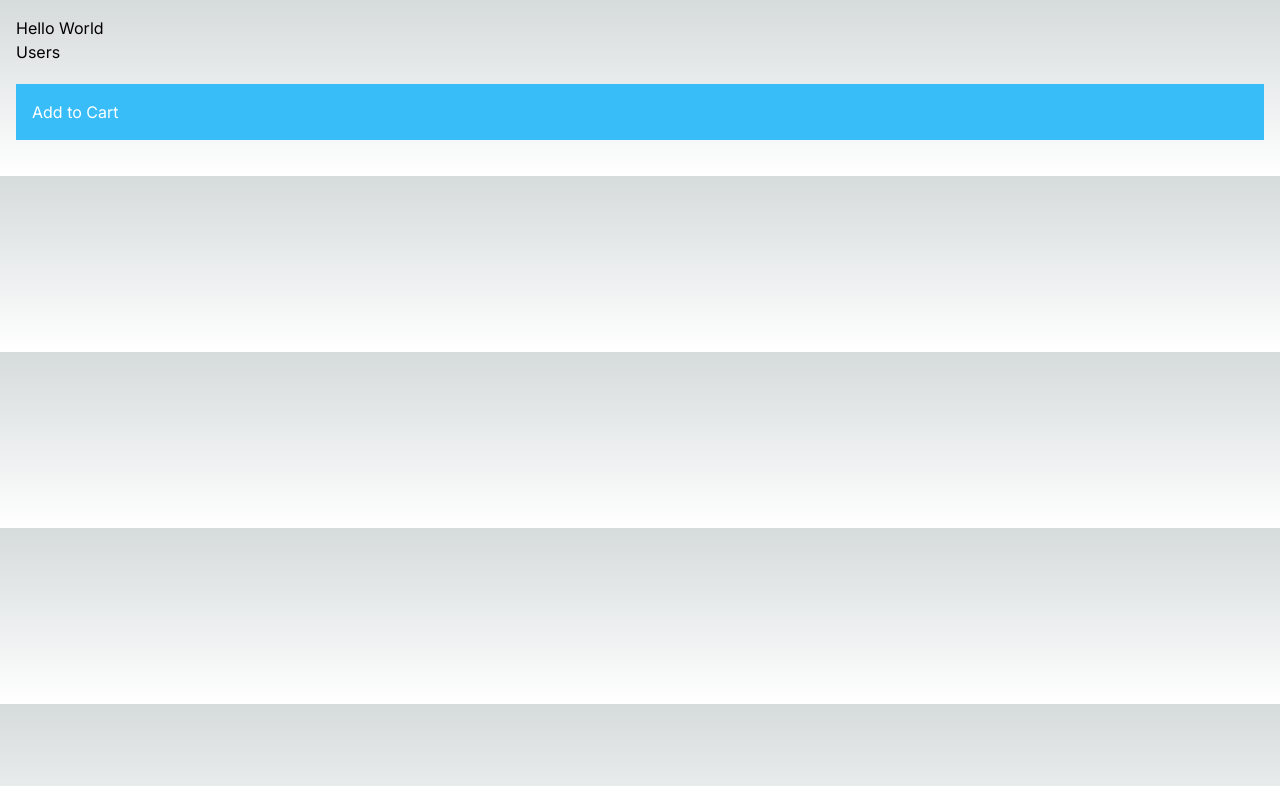
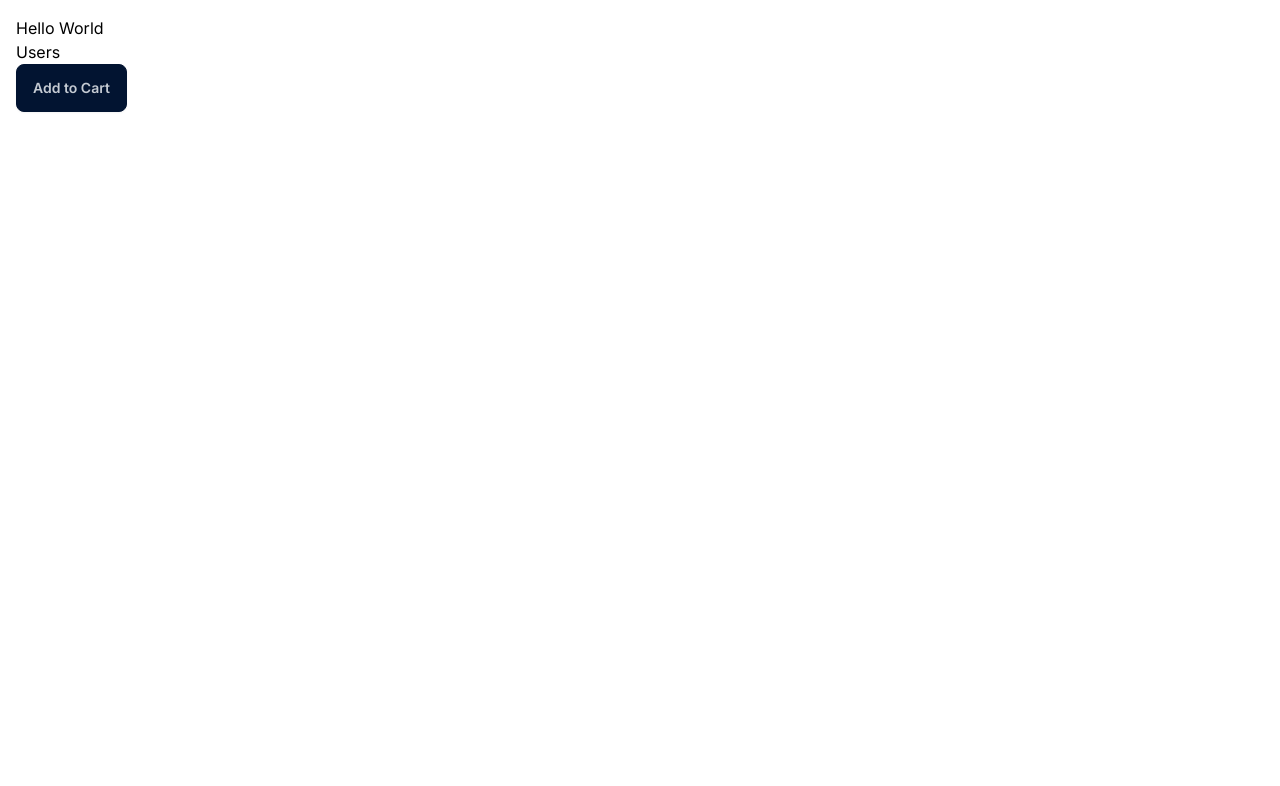
Before and after one commit to SajjadAli54/next-js, a Next.js app: page / in a window 1280 px wide. Shown: the top 786 px of the page. Built offline with nearby package versions, Linux system fonts and the light colour scheme.

Commit message:
daisy Ui

```diff
--- a/app/components/AddToCart.tsx
+++ b/app/components/AddToCart.tsx
@@ -4,7 +4,13 @@
 const AddToCart = () => {
   return (
     <div>
-      <button onClick={() => console.log("Hello World")}> Add to Cart</button>
+      <button
+        className="btn btn-neutral"
+        onClick={() => console.log("Hello World")}
+      >
+        {" "}
+        Add to Cart
+      </button>
     </div>
   );
 };
--- a/app/components/ProductCart/ProductCart.tsx
+++ b/app/components/ProductCart/ProductCart.tsx
@@ -3,7 +3,7 @@
 
 const ProductCart = () => {
   return (
-    <div className="p-4 my-5 bg-sky-400 text-white text-2x1 hover:bg-sky-600">
+    <div>
       <AddToCart />
     </div>
   );
--- a/app/globals.css
+++ b/app/globals.css
@@ -4,25 +4,15 @@
 
 :root {
   --foreground-rgb: 0, 0, 0;
-  --background-start-rgb: 214, 219, 220;
-  --background-end-rgb: 255, 255, 255;
 }
 
 @media (prefers-color-scheme: dark) {
   :root {
     --foreground-rgb: 255, 255, 255;
-    --background-start-rgb: 0, 0, 0;
-    --background-end-rgb: 0, 0, 0;
   }
 }
 
 body {
   color: rgb(var(--foreground-rgb));
-  background: linear-gradient(
-      to bottom,
-      transparent,
-      rgb(var(--background-end-rgb))
-    )
-    rgb(var(--background-start-rgb));
   padding: 1rem;
 }
--- a/app/layout.tsx
+++ b/app/layout.tsx
@@ -1,22 +1,22 @@
-import './globals.css'
-import type { Metadata } from 'next'
-import { Inter } from 'next/font/google'
+import "./globals.css";
+import type { Metadata } from "next";
+import { Inter } from "next/font/google";
 
-const inter = Inter({ subsets: ['latin'] })
+const inter = Inter({ subsets: ["latin"] });
 
 export const metadata: Metadata = {
-  title: 'Create Next App',
-  description: 'Generated by create next app',
-}
+  title: "Create Next App",
+  description: "Generated by create next app",
+};
 
 export default function RootLayout({
   children,
 }: {
-  children: React.ReactNode
+  children: React.ReactNode;
 }) {
   return (
-    <html lang="en">
+    <html lang="en" data-theme="winter">
       <body className={inter.className}>{children}</body>
     </html>
-  )
+  );
 }
--- a/app/users/page.tsx
+++ b/app/users/page.tsx
@@ -3,6 +3,7 @@
 interface User {
   id: number;
   name: string;
+  email: string;
 }
 
 const UsersPage = async () => {
@@ -14,11 +15,22 @@
     <div>
       <h1>Users</h1>
       <p>{new Date().toLocaleTimeString()}</p>
-      <ul>
-        {users.map((user) => (
-          <li key={user.id}>{user.name}</li>
-        ))}
-      </ul>
+      <table className="table table-bordered">
+        <thead>
+          <tr>
+            <td>Username</td>
+            <td>User Email</td>
+          </tr>
+        </thead>
+        <tbody>
+          {users.map((user) => (
+            <tr key={user.id}>
+              <td>{user.name}</td>
+              <td>{user.email}</td>
+            </tr>
+          ))}
+        </tbody>
+      </table>
     </div>
   );
 };
--- a/package.json
+++ b/package.json
@@ -21,5 +21,8 @@
     "react-dom": "18.2.0",
     "tailwindcss": "3.4.1",
     "typescript": "5.4.2"
+  },
+  "devDependencies": {
+    "daisyui": "^4.7.3"
   }
 }
--- a/tailwind.config.ts
+++ b/tailwind.config.ts
@@ -15,6 +15,9 @@
       },
     },
   },
-  plugins: [],
+  plugins: [require("daisyui")],
+  daisyui: {
+    themes: ['winter']
+  }
 }
 export default config
```
Also changed, not shown: 1 other file (tests, documents, lock files or other folders).
